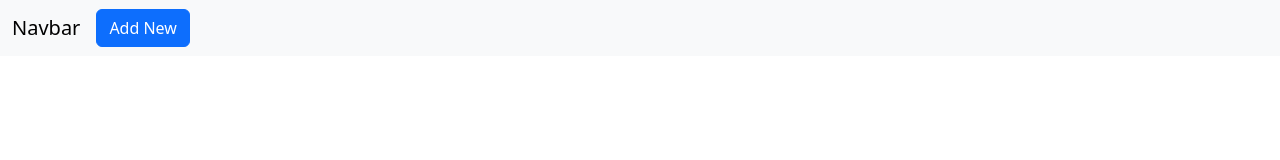
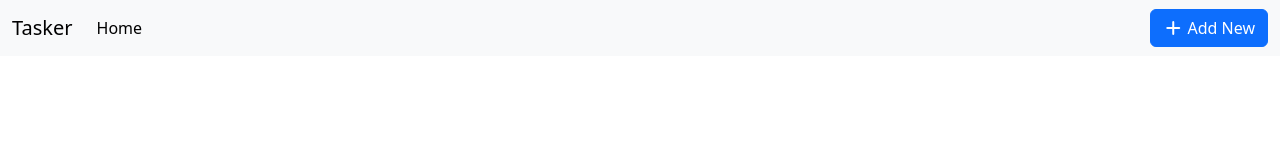
Before and after one commit to Deepesh70/Task-Manager, a plain HTML site: page index.html in a window 1280 px wide. Drawn offline with nearby package versions, Linux system fonts and the light colour scheme.

Commit message:
navbar improvement

```diff
--- a/index.html
+++ b/index.html
@@ -6,18 +6,26 @@
     <link rel="stylesheet" href="./styles/index.css"/>
     <title>Document</title>
     <link href="https://cdn.jsdelivr.net/npm/bootstrap@5.3.8/dist/css/bootstrap.min.css" rel="stylesheet" integrity="sha384-sRIl4kxILFvY47J16cr9ZwB07vP4J8+LH7qKQnuqkuIAvNWLzeN8tE5YBujZqJLB" crossorigin="anonymous">
+    <link rel="stylesheet" href="https://cdnjs.cloudflare.com/ajax/libs/font-awesome/7.0.1/css/all.min.css" integrity="sha512-2SwdPD6INVrV/lHTZbO2nodKhrnDdJK9/kg2XD1r9uGqPo1cUbujc+IYdlYdEErWNu69gVcYgdxlmVmzTWnetw==" crossorigin="anonymous" referrerpolicy="no-referrer" />
 </head>
 <body>
     <nav class="navbar navbar-expand-lg bg-body-tertiary">
   <div class="container-fluid">
-    <a class="navbar-brand" href="#">Navbar</a>
+    <a class="navbar-brand" href="#">Tasker</a>
      <button class="navbar-toggler" type="button" data-bs-toggle="collapse" data-bs-target="#navbarSupportedContent" aria-controls="navbarSupportedContent" aria-expanded="false" aria-label="Toggle navigation">
       <span class="navbar-toggler-icon"></span>
     </button>
 
  <div class="collapse navbar-collapse" id="navbarSupportedContent">
+        <ul class="navbar-nav me-auto">
+            <li class="nav-item">
+                <a class="nav-link active" aria-current="page" href="#">Home</a>
+            </li>
+        </ul>
 
-        <button class="btn btn-primary" type="submit">Add New</button>
+        <button class="btn btn-primary " type="submit">
+            <i class="fas fa-plus"></i>
+            Add New</button>
     </div>
   </div>
 </nav>
```
